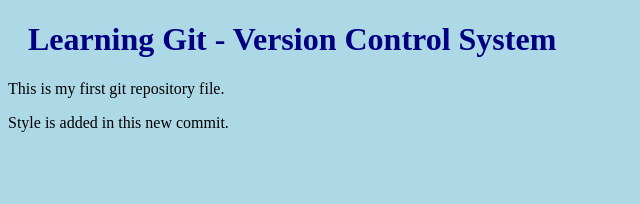
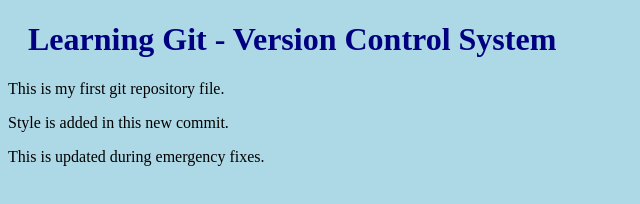
Before and after one commit to sandeep52525/demo, a plain HTML site: page demo/index.html in a window 1280 px wide. Shown: the whole page, without its empty margins (0-640 px from the left). Drawn offline with Linux system fonts and the light colour scheme.

Commit message:
updated index.html with emergency fix

```diff
--- a/demo/index.html
+++ b/demo/index.html
@@ -11,5 +11,6 @@
     <h1>Learning Git - Version Control System</h1>
     <p>This is my first git repository file.</p>
     <p>Style is added in this new commit.</p>
+    <p>This is updated during emergency fixes.</p>
 </body>
 </html>
```
